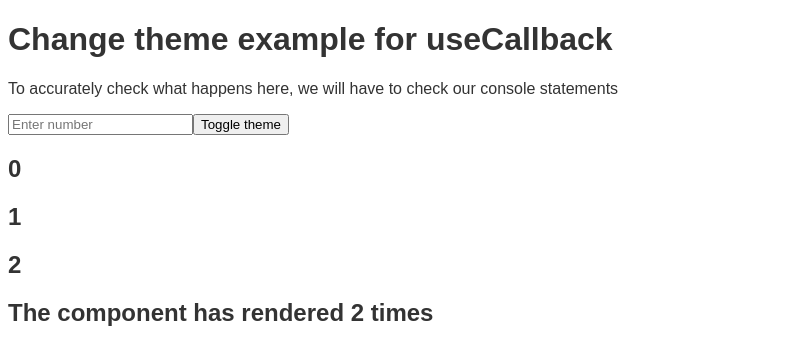
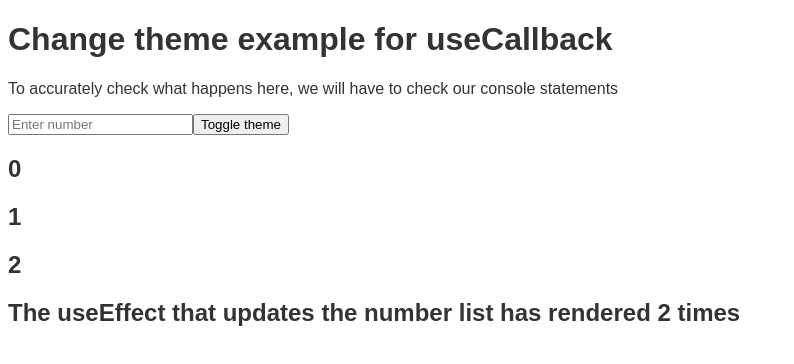
Before and after one commit to syedmustassim/React-Hooks-CheatSheet, a React (Create React App) app: page /usecallback/changetheme in a window 1280 px wide. Shown: the top 364 px of the page, without its empty margins (0-794 px from the left). Built offline with nearby package versions, Linux system fonts and the light colour scheme.

Commit message:
feat: memoized function

```diff
--- a/src/useCallback/ChangeTheme.js
+++ b/src/useCallback/ChangeTheme.js
@@ -1,4 +1,4 @@
-import {useState} from "react"
+import {useState, useCallback} from "react"
 import List from "./List";
 const ChangeTheme = () => {
     const [number, setNumber] = useState(0);
@@ -9,9 +9,9 @@ const ChangeTheme = () => {
         color: dark ? "#FFF" : "#333"
     }
 
-    const getItems = () => {
+    const getItems = useCallback(() =>  {
         return [number, number + 1, number + 2]
-    }
+    },[number])
     return(
         <div style={theme}>
             <h1> Change theme example for useCallback </h1>
--- a/src/useCallback/List.js
+++ b/src/useCallback/List.js
@@ -11,8 +11,8 @@ const List = ({getItems}) => {
     },[getItems])
     return(
         <div>
-            {items.map((item) => <div key={item}> <h2> {item} </h2></div>)}
-            <h2> The component has rendered {render} times </h2>
+            {items?.map((item) => <div key={item}> <h2> {item} </h2></div>)}
+            <h2> The useEffect that updates the number list has rendered {render} times </h2>
         </div>
     )
 }
```
